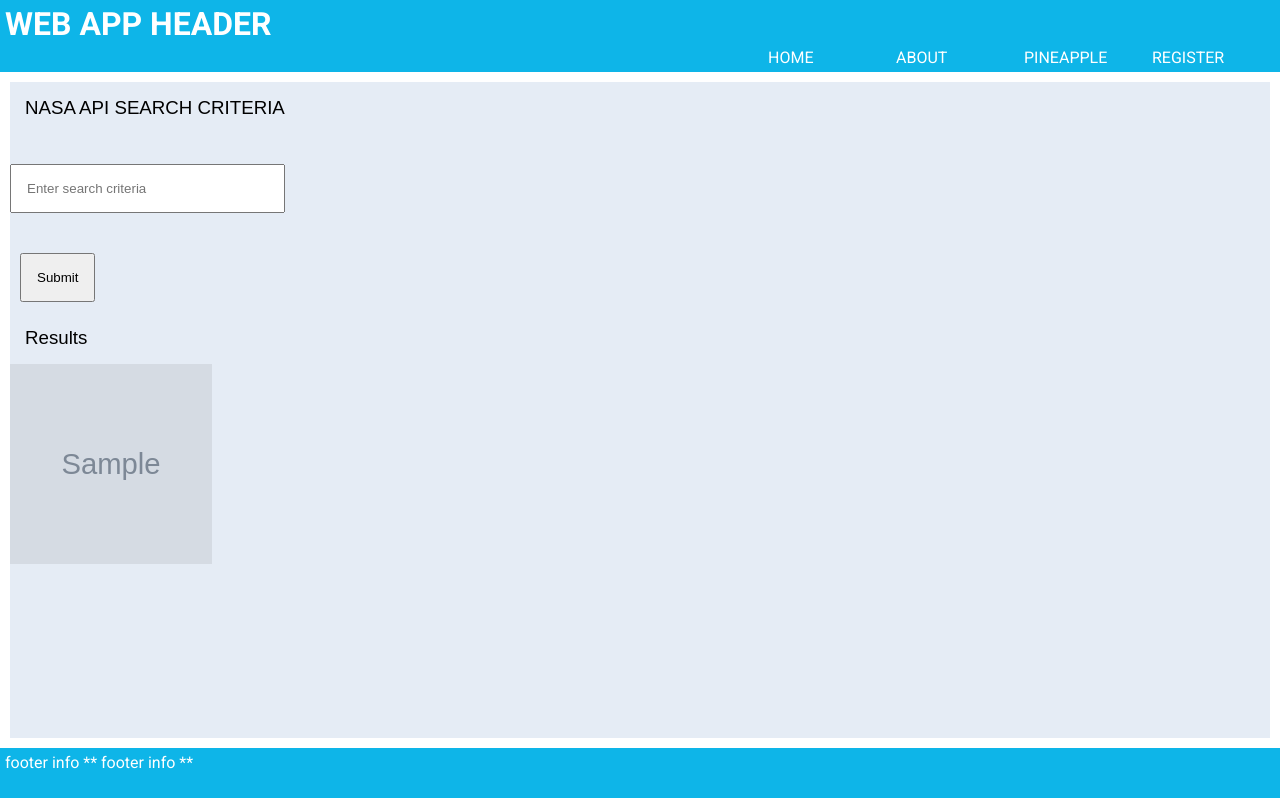
After one commit to abhivoleti/cart351, a Flask app: template ex_2_starter/templates/t2.html in a window 1280 px wide. The commit adds this page. Run offline with Flask 3, Linux system fonts and the light colour scheme; the template is opened without the code that fills it: most values are stand-ins (such as "Sample title", 1, 10 or a date in 2020); grey boxes marked "Sample" are stand-in pictures.

Commit message:
debugged homework
was stuck at search criteria but its all solved and now we are good and done

```diff
--- a/ex_2_starter/static/css/base.css
+++ b/ex_2_starter/static/css/base.css
@@ -49,3 +49,39 @@ footer{
        color: rgb(255,255,255);
 
 }
+
+.images-results {
+    display: grid;
+    grid-template-columns: repeat(auto-fill, minmax(200px, 1fr));
+    gap: 10px;
+}
+
+.images-results img {
+    width: 100%;
+    height: 200px;
+    object-fit: cover;   /* crops images so they all fit the same size */
+}
+
+p{
+    font-family: "Jersey M54", sans-serif;
+    font-weight: 400;
+    font-style: normal;
+    color: rgb(0,0,0);
+    padding: 15px;
+}
+
+h3{
+    font-family: "Jersey M54", sans-serif;
+    font-weight: 400;
+    font-style: normal;
+    color: rgb(0,0,0);
+    padding: 15px;
+}
+
+input{
+    font-family: "Jersey M54", sans-serif;
+    font-weight: 400;
+    font-style: normal;
+    color: rgb(0,0,0);
+    padding: 15px;
+}
--- a/ex_2_starter/templates/base.html
+++ b/ex_2_starter/templates/base.html
@@ -14,6 +14,8 @@
             <nav>
                 <ul>
                     <li> <a href="{{url_for('index')}}">Home </a> </li>
+                    <li> <a href="{{url_for('t1')}}">T1 </a> </li>
+                    <li> <a href="{{url_for('t2')}}">T2 </a> </li>
                 </ul>
                 </nav>
         </header>
--- /dev/null
+++ b/ex_2_starter/templates/t2.html
@@ -0,0 +1,27 @@
+{% extends "base.html" %}
+
+{% block content %}
+
+    <section class="inputData">
+        <form action="{{ url_for('getSearchCriteria_adv') }}" method="get">
+
+            <h3>NASA API SEARCH CRITERIA</h3>
+            </fieldset>
+            <p></p>
+                <input type="text" size="28" maxlength="40" name="search_query" placeholder="Enter search criteria" required>
+            </p>
+              <input id="submitBtn" type = "submit" name="submit" style="margin: 10px "/>
+            </fieldset>
+        </form>
+    </section>
+
+    {% if images %}
+    <h3>Results</h3>
+    <section class = "images-results">
+        {% for imgs in images %}
+        <img src="{{imgs}}" alt="NASA Images" />
+        {% endfor %}
+    </section>
+{% endif %}
+
+{% endblock %}
```
Also changed, not shown: ex_2_starter/exercise-two.py (+35 -19 lines), ex_2_starter/templates/t1.html (+11 -2 lines), 2 other files.
